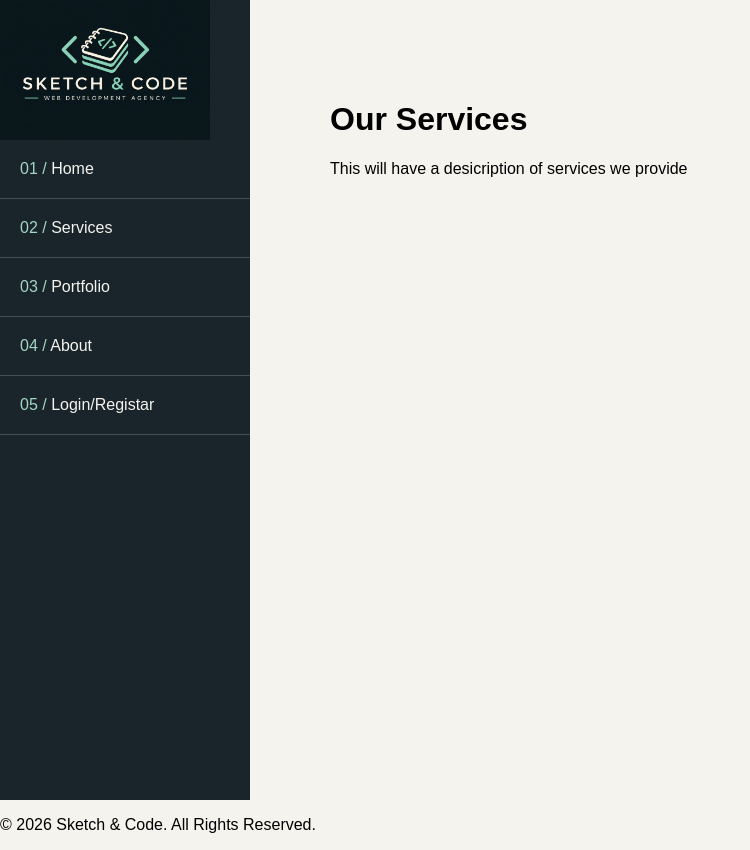
After one commit to Melanie584/cse340-web-agency, a Node server app: page /services in a window 1280 px wide. The commit adds this page. Shown: the whole page, without its empty margins (0-750 px from the left). Run offline with Node 20, Linux system fonts and the light colour scheme.

Commit message:
Create the Service Page
Created the Services route, controller, and views page

```diff
--- a/src/controllers/homeController.js
+++ b/src/controllers/homeController.js
@@ -1,3 +1,7 @@
 export const getHomePage = (req, res) => {
   res.render('index');
 };
+
+export const getServicesPage = (req, res) => {
+    res.render('services');
+};
--- a/src/routes/homeRoutes.js
+++ b/src/routes/homeRoutes.js
@@ -1,9 +1,11 @@
 import express from 'express';
-import { getHomePage } from '../controllers/homeController.js';
+import { getHomePage, getServicesPage } from '../controllers/homeController.js';
 
 const router = express.Router();
 
 // Homepage route
 router.get('/', getHomePage);
+// Service route
+router.get('/services', getServicesPage);
 
 export default router;
--- a/src/views/index.ejs
+++ b/src/views/index.ejs
@@ -1,7 +1,7 @@
 <%- include('partials/header') %>
 
 <div class="page-layout">
-  <%- include('partials/nav') %>
+<%- include('partials/nav') %>
 
   <main>
     <h1>Sketch & Code</h1>
--- /dev/null
+++ b/src/views/services.ejs
@@ -0,0 +1,13 @@
+<%- include('partials/header') %>
+
+
+<div class="page-layout">
+<%- include('partials/nav') %>
+
+    <main>
+        <h1>Our Services</h1>
+        <p>This will have a desicription of services we provide</p>
+    </main>
+</div>
+
+<%- include('partials/footer') %>
```
